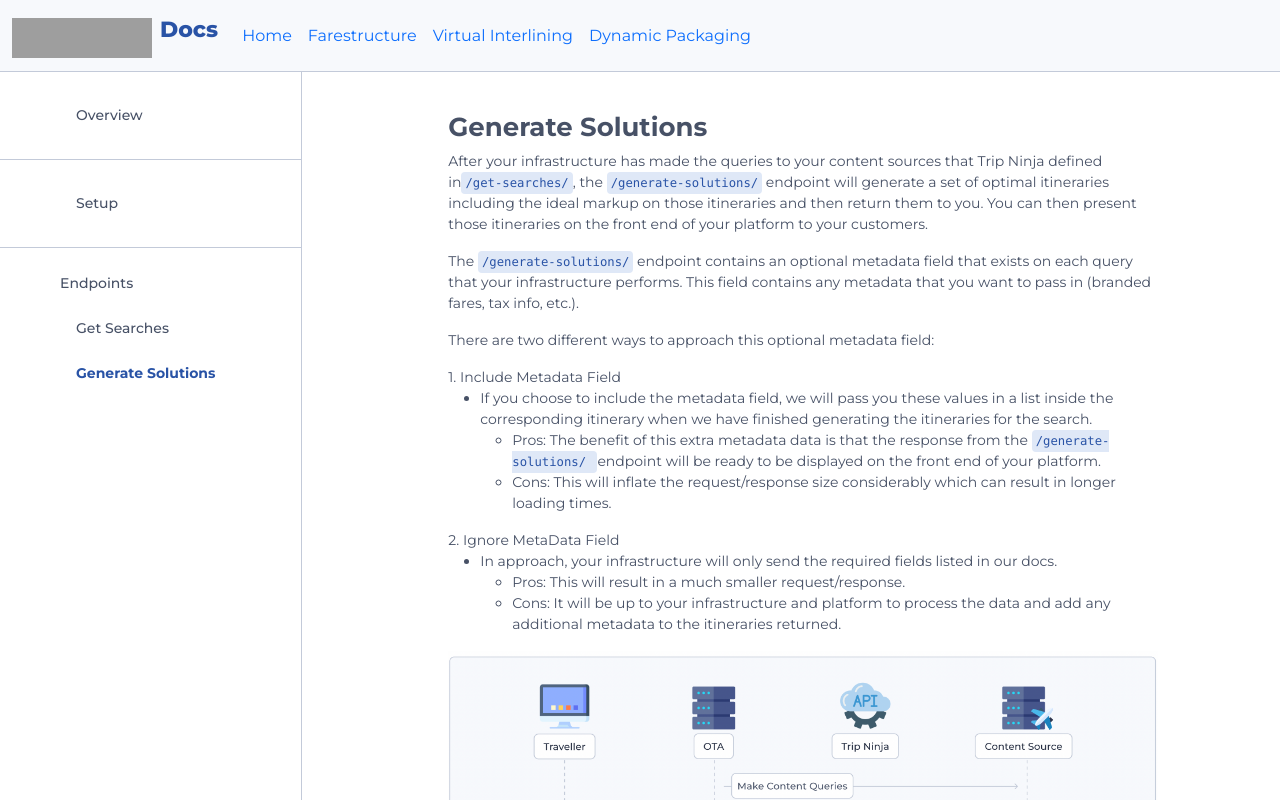
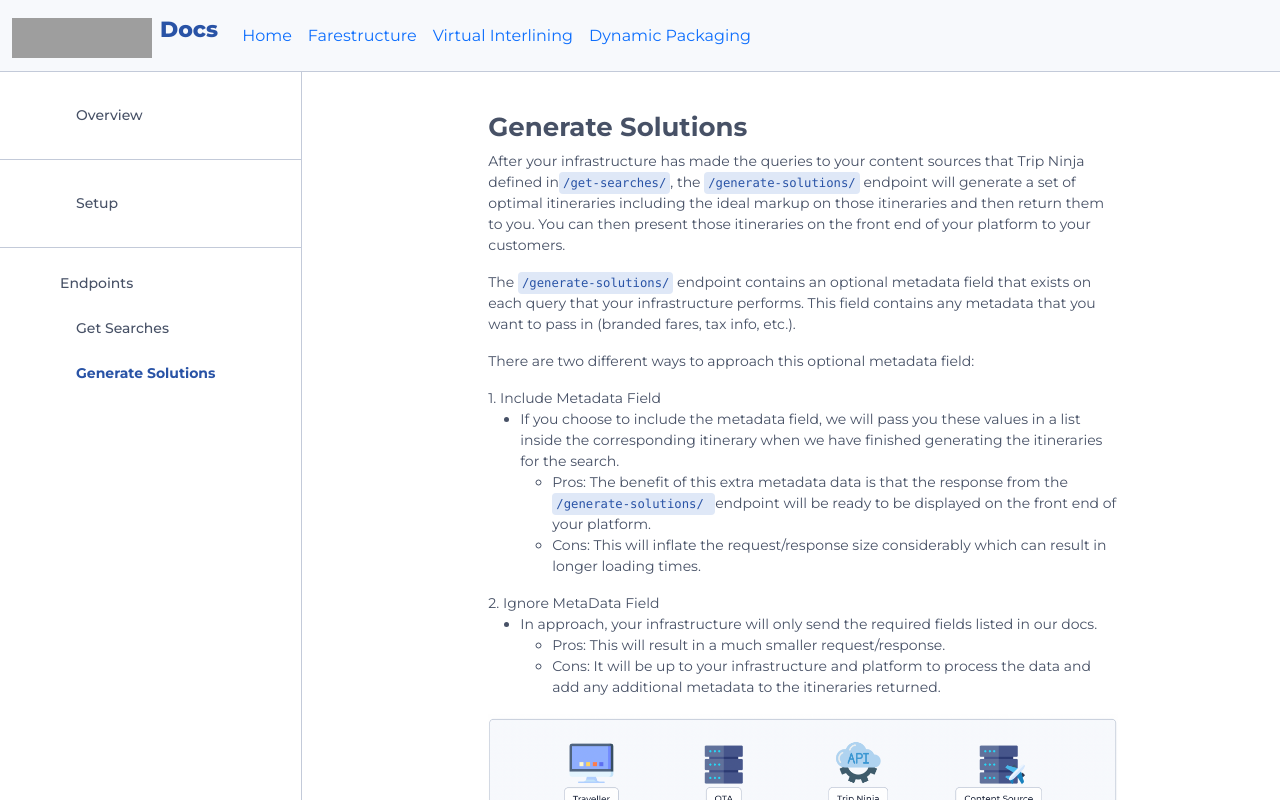
Before and after one commit to trip-ninja-inc/trip_ninja_api_docs, a React (Create React App) app in the folder trip-ninja-docs/: page /farestructure/generate-solutions/ in a window 1280 px wide. Shown: the top 800 px of the page. Built offline with nearby package versions, Linux system fonts and the light colour scheme; grey boxes are pictures that could not be loaded.

Commit message:
layout width fix

```diff
--- a/trip-ninja-docs/src/farestructure/FareStructureSetup.tsx
+++ b/trip-ninja-docs/src/farestructure/FareStructureSetup.tsx
@@ -6,7 +6,7 @@ import ErrorCodes from "../common/ErrorCodes";
 
 export default function FareStructureSetup() {
   return(
-    <div className="">
+    <div>
       <h2 className="mt-3">FareStructure Setup</h2>
       <p>
         FareStructure is the infrastructure base for all of Trip Ninja’s API products.
--- a/trip-ninja-docs/src/farestructure/GenerateSolutions.tsx
+++ b/trip-ninja-docs/src/farestructure/GenerateSolutions.tsx
@@ -8,6 +8,7 @@ import "./Redoc.css";
 export default function GenerateSolutions() {
   return(
     <div>
+      <div className="api-details">
         <h2 className="mt-3">Generate Solutions</h2>
         <p>
           After your infrastructure has made the queries to your content sources that Trip Ninja defined in
@@ -57,6 +58,7 @@ export default function GenerateSolutions() {
         </ul>
         <img src={generateSolutionsFlow} alt="get searches flow diagram" className="image" />
         <hr className="mt-5 mb-0"/>
+      </div>
       <RedocStandalone
         specUrl="https://api.redocly.com/registry/bundle/trip-ninja/FareStructure%20-%20Core%20-%20Generate%20Solutions/v0/openapi.yaml?branch=main"
         options={redocConfig}
--- a/trip-ninja-docs/src/farestructure/GetSearches.tsx
+++ b/trip-ninja-docs/src/farestructure/GetSearches.tsx
@@ -8,8 +8,7 @@ import "./Redoc.css";
 export default function GetSearches() {
   return(
     <div>
-      <div className="row">
-        <div className="col-12">
+      <div className="api-details">
         <h2 className="mt-3">Get Searches</h2>
         <p>
         The <code>/get-searches/</code> endpoint is responsible for taking a traveller search request from your
@@ -26,9 +25,8 @@ export default function GetSearches() {
         </p>
         <p>The response from this endpoint contains a list of queries to be done by your existing infrastructure.</p>
         <img src={getSearchesFlow} alt="get searches flow diagram" className="image" />
+        <hr className="mt-5 mb-0"/>
       </div>
-      </div>
-      <hr className="mt-5 mb-0"/>
       <RedocStandalone
         specUrl="https://api.redocly.com/registry/bundle/trip-ninja/FareStructure%20-%20Core/v0/openapi.yaml?branch=main"
         options={redocConfig}
--- a/trip-ninja-docs/src/index.css
+++ b/trip-ninja-docs/src/index.css
@@ -100,3 +100,7 @@ p > code, li > code {
 .table-striped>tbody>tr:nth-of-type(odd)>* {
   --bs-table-accent-bg: var(--grey-lighter);
 }
+
+.api-details {
+  padding: 0px 40px;
+}
```
Lines whose indentation alone changed are shown as unchanged.
